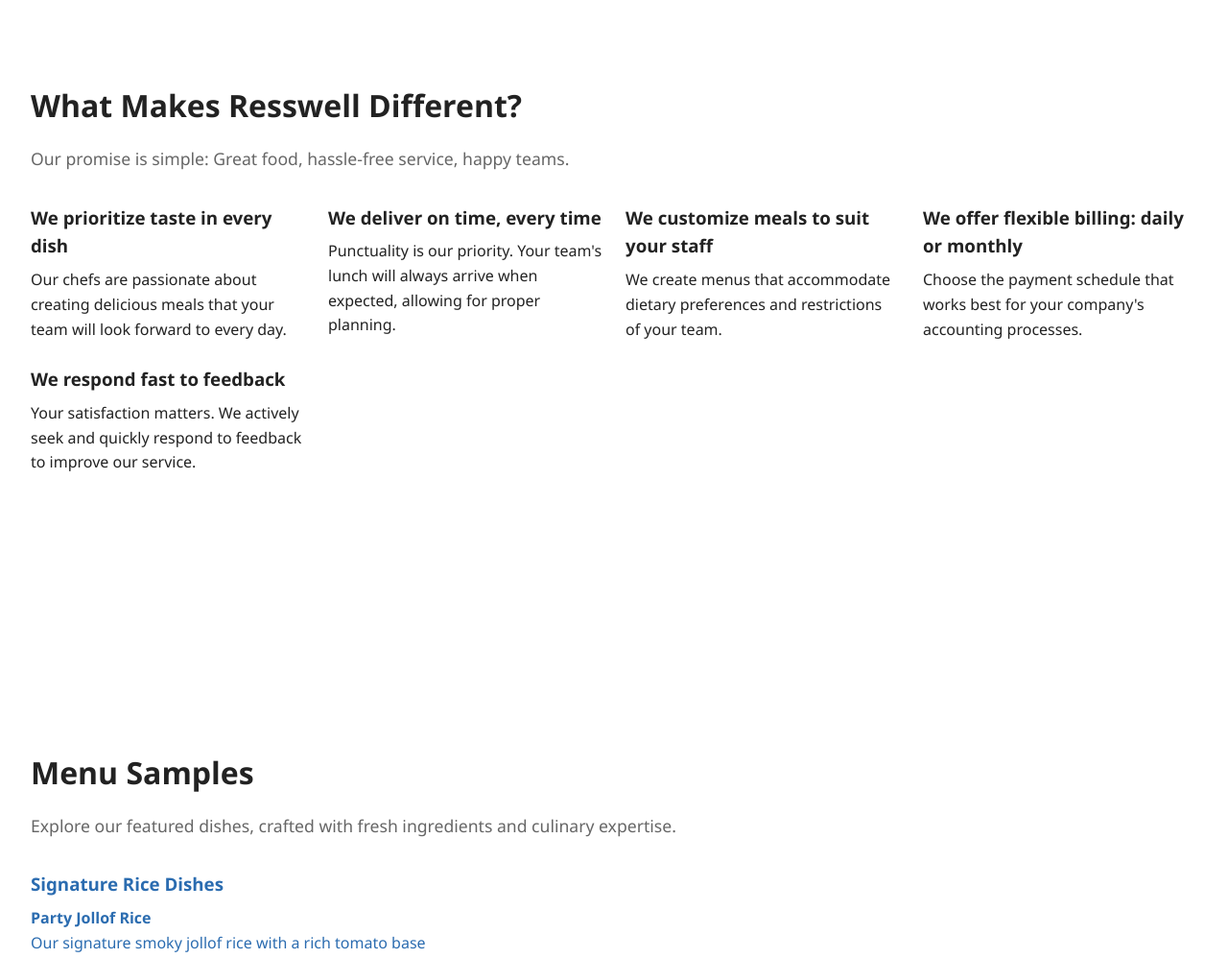
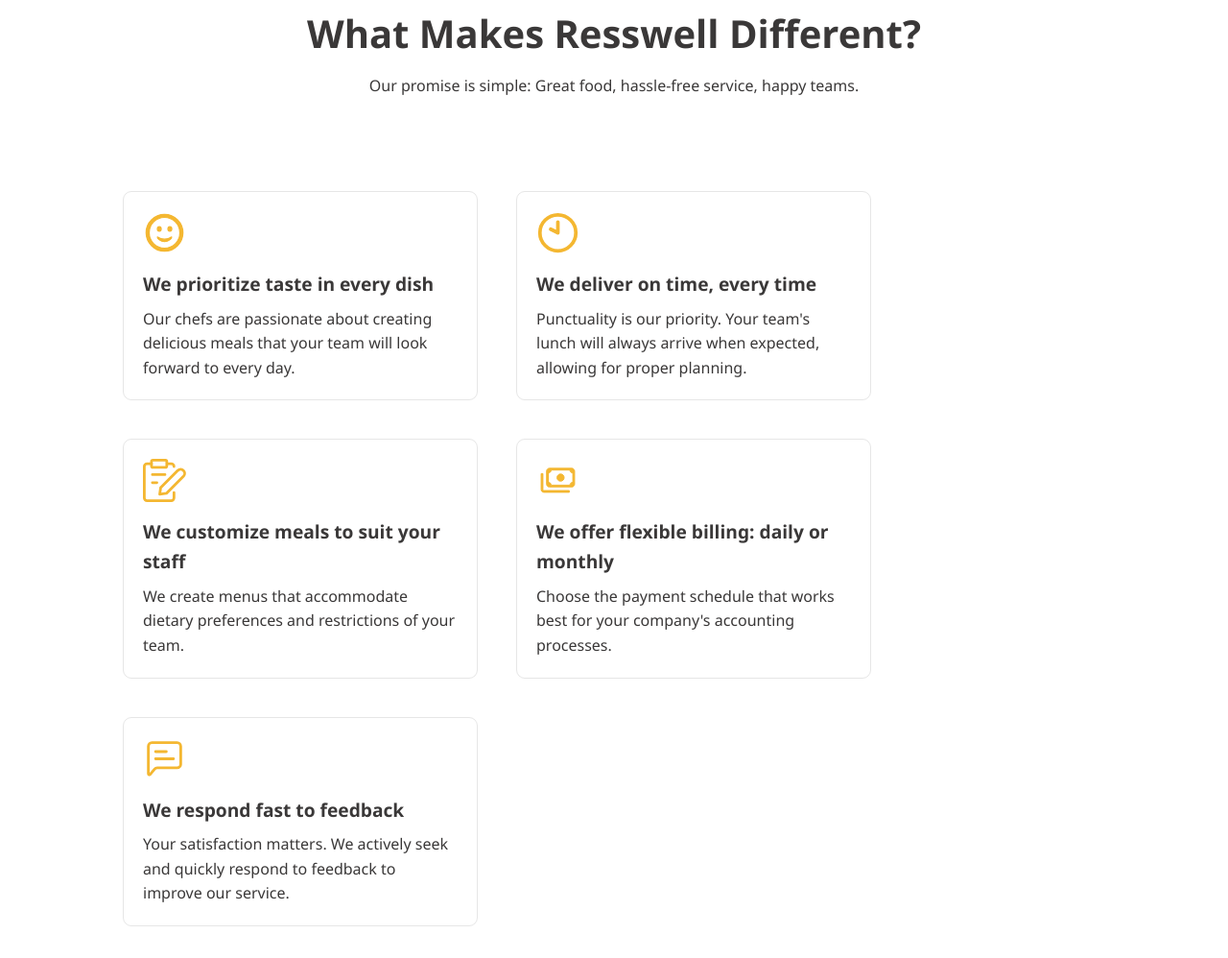
Before and after one commit to anyiamvictor/resswellservices, a plain HTML site: page index.html in a window 1280 px wide. Shown: the part 2977-3975 px from the top of the page at 96% size. Drawn offline with nearby package versions, Linux system fonts and the light colour scheme.

Commit message:
more styling

```diff
--- a/index.html
+++ b/index.html
@@ -215,6 +215,9 @@
 
       <div class="difference-list">
         <div class="diff-item">
+          <div class="service-icons">
+            <img src="./assets/smiley.svg" alt="clock" />
+          </div>
           <h3>We prioritize taste in every dish</h3>
           <p>
             Our chefs are passionate about creating delicious meals that your
@@ -223,6 +226,9 @@
         </div>
 
         <div class="diff-item">
+          <div class="service-icons">
+            <img src="./assets/clock.svg" alt="clock" />
+          </div>
           <h3>We deliver on time, every time</h3>
           <p>
             Punctuality is our priority. Your team's lunch will always arrive
@@ -231,6 +237,9 @@
         </div>
 
         <div class="diff-item">
+          <div class="service-icons">
+            <img src="./assets/note.svg" alt="clock" />
+          </div>
           <h3>We customize meals to suit your staff</h3>
           <p>
             We create menus that accommodate dietary preferences and
@@ -239,6 +248,9 @@
         </div>
 
         <div class="diff-item">
+          <div class="service-icons">
+            <img src="./assets/payment.svg" alt="clock" />
+          </div>
           <h3>We offer flexible billing: daily or monthly</h3>
           <p>
             Choose the payment schedule that works best for your company's
@@ -247,6 +259,9 @@
         </div>
 
         <div class="diff-item">
+          <div class="service-icons">
+            <img src="./assets/message.svg" alt="clock" />
+          </div>
           <h3>We respond fast to feedback</h3>
           <p>
             Your satisfaction matters. We actively seek and quickly respond to
--- a/stylesheets/styles.css
+++ b/stylesheets/styles.css
@@ -3,36 +3,39 @@
 :root {
     --bg: #ffffff;
     --bg--light: #f7dda51a;
-    --text: #222;
+    --text: #3a3838;
     --accent: #2e8b57;
     --overlay: #3c2c21c9;
     --db: #3c2c21c9;
     --gd: #f4b731;
     --gd-light: #f5d5905d;
-    --img-shadow: 0 10px 20px rgb(0, 0, 0);
     --glass-bg: rgba(255, 255, 255, 0.1);
+    --border:1px solid rgba(12, 12, 12, 0.103);
+    --shadow: 0 2px 10px rgba(0, 0, 0, 0.1);
+    --service-card-shadow: 0 2px 10px rgba(0, 0, 0, 0.1);
+
 
 
 
   }
 
   body.dark-theme {
-    --bg: #121212;
-    --text: #f4f4f4;
+    --bg: #1d1c1c;
+    --bg--light: #ebac3710;
+    --text: #c2bdbd;
     --accent: #00ff88;
-    --img-shadow: -2px 10px 20px rgba(228, 212, 123, 0.384);
     --gd-light: #855d07;
     --glass-bg: rgba(255, 255, 255, 0.05);
+    --border:1px solid rgba(248, 232, 232, 0.267);
+    --service-card-shadow: 0 2px 10px rgba(252, 251, 251, 0.041);
+    --shadow: 0 2px 15px rgba(248, 253, 180, 0.247);
 
-    ;
+
+
+
 
   }
-/*
-  body:not(.dark-theme) .hero-overlay {
-    --overlay: #3c2c21c9
 
-
-  } */
 
 /* ========== Base Reset ========== */
 * {
@@ -156,20 +159,15 @@
     font-size: 2rem;
     margin-bottom: 1rem;
   }
-  .section-lead {
-    font-size: 1.1rem;
-    color: #666;
-    margin-bottom: 2rem;
-  }
 
   /* ========== Header ========== */
   .site-header {
     background:var(--bg);
-    border-bottom: 1px solid #504a4abb;
     position: sticky;
     top: 0;
     height:150px;
     z-index: 1000;
+    box-shadow: var(--shadow);
   }
 
   /* Push down the  sections so it's not hidden under the fixed header */
@@ -353,7 +351,7 @@ width:200px
     height: 430px;
     overflow: hidden;
     border-radius: 10px;
-    box-shadow: var(--img-shadow);
+    box-shadow: var(--shadow);
   }
 
   .about-image img {
@@ -445,7 +443,6 @@ width:200px
 
   .services-header{
     text-align: center;
-    margin-bottom: 2rem;
   }
   .services-cards {
     display: grid;
@@ -459,7 +456,7 @@ width:200px
     background: var(--bg);
     border-radius: 8px;
     padding: 1.5rem;
-    box-shadow: 0 0 10px rgba(0, 0, 0, 0.219);
+    box-shadow: var(--service-card-shadow);
   }
   .service-card h3 {
     font-size: 1.5rem;
@@ -499,22 +496,58 @@ padding:0px;
     justify-content: center;
     align-items: center;
     margin-bottom: 1rem;
-   width:50px;
-   height: auto;
-    margin: 30px;;
+   width:45px;
   }
 
   .service-icons  img{
   width: 100%;
   }
   /* ========== What Makes Resswell Different ========== */
-  .highlight-section .difference-list {
-    display: grid;
-    gap: 1.5rem;
-    grid-template-columns: repeat(auto-fit, minmax(280px, 1fr));
+  .highlight-section {
+    display: flex;
+    flex-direction: column;
+    justify-content: center;
+    align-items: center;
   }
+
+  .highlight-section  h2 {
+    font-size: 2.5rem;
+    margin-bottom: 10px;
+    text-align: center;
+  }
+
+  .section-lead p{
+    margin-bottom: none;
+  }
+
+
+  .difference-list{
+    display:flex;
+    flex-wrap: wrap;
+    align-items: center;
+    margin: 12px;
+    padding:4rem;
+  }
+
+
+  .diff-item {
+    display:flex;
+    flex-direction: column;
+    width:370px;
+    margin:20px;
+    padding: 20px;
+    border-radius:9px;
+    border:var(--border);
+    max-width: fit-content;
+
+  }
+
   .diff-item h3 {
     margin-bottom: 0.5rem;
+    font-size: 1.2rem;
+  }
+  .diff-item p {
+    font-size: 1rem;
   }
 
   /* ========== Menu Section ========== */
```
Also changed, not shown: assets/message.svg (added), assets/note.svg (added), assets/payment.svg (added), assets/smiley.svg (added).
